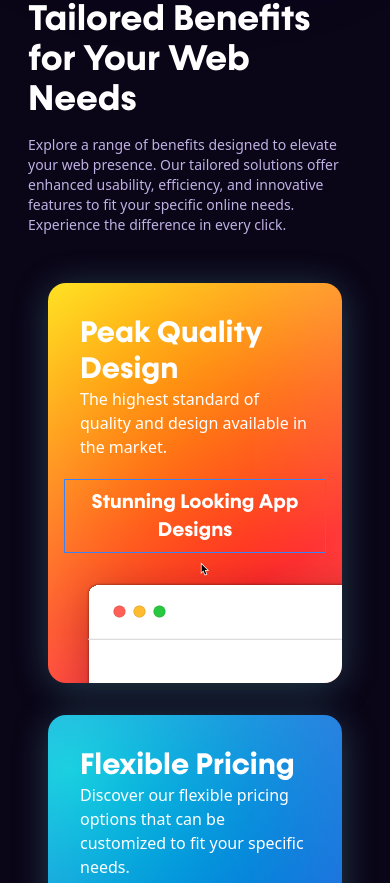
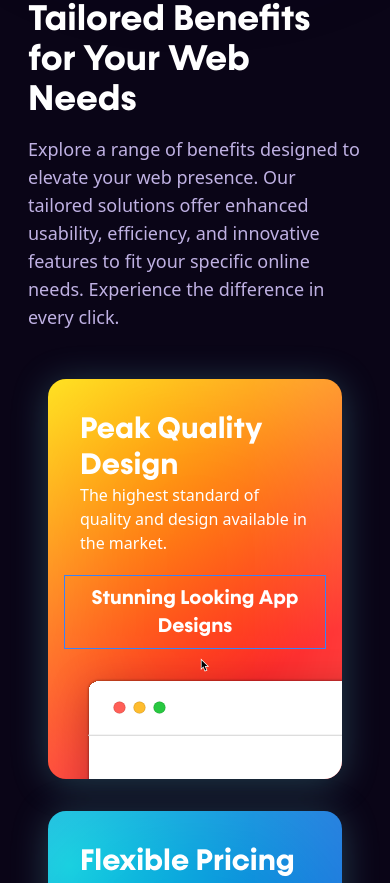
Before and after one commit to jdecheverri47/weblab_framer, a Next.js app: page / in a window 390 px wide. Shown: the part 889-1772 px from the top of the page. Built offline with nearby package versions, Linux system fonts and the light colour scheme.

Commit message:
Update text size in SecondSection component

```diff
--- a/components/sections/SecondSection.jsx
+++ b/components/sections/SecondSection.jsx
@@ -34,7 +34,7 @@ function SecondSection() {
             transition={{ duration: 1, delay: 0.5 }}
             className="flex flex-col md:pt-5 lg:mx-10 mx-5 lg:pt-0"
           >
-            <p className="max-w-xl text-sm md:text-lg lg:text-center">
+            <p className="max-w-xl text-lg md:text-lg lg:text-center">
               Explore a range of benefits designed to elevate your web presence.
               Our tailored solutions offer enhanced usability, efficiency, and
               innovative features to fit your specific online needs. Experience
```
